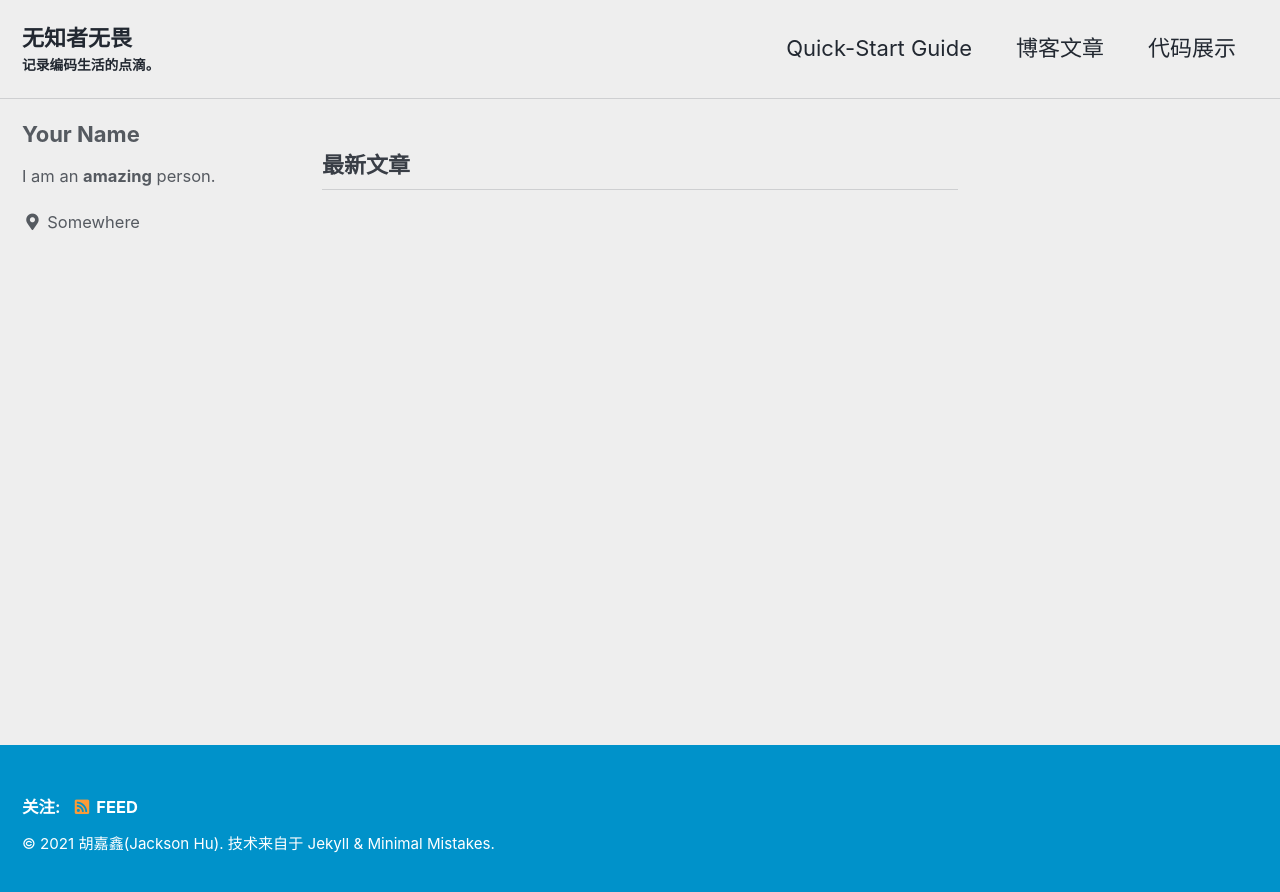
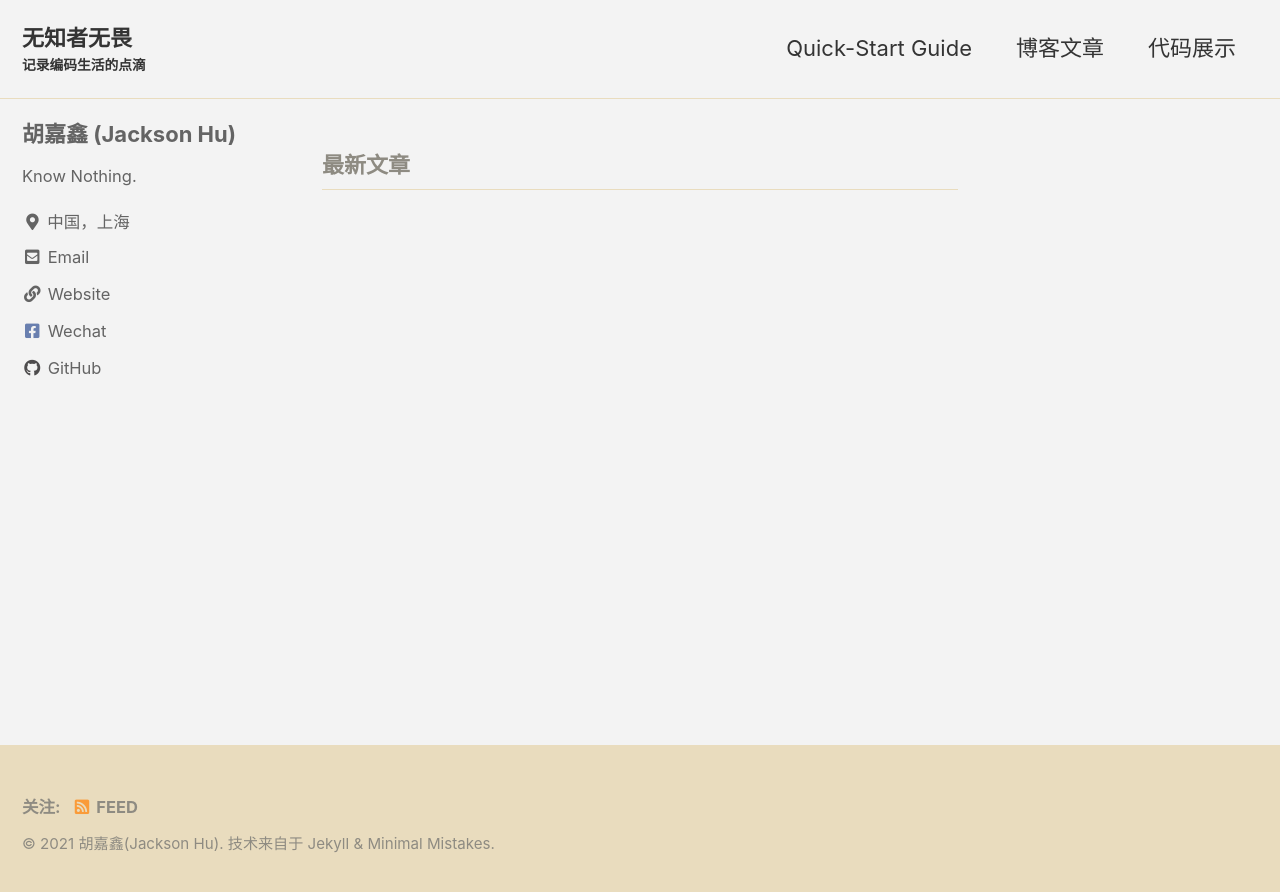
Before and after one commit to jxhu1226/jxhu1226.github.io, a Jekyll site: the page built from index.html, in a window 1280 px wide. Shown: the top 892 px of the page. Built offline with Jekyll 4.4.1, drawn with Linux system fonts in a browser that asks for light colours; cached includes are drawn as plain includes; the list of posts is cut into pages by our own code.

Commit message:
更新个人信息

```diff
--- a/_config.yml
+++ b/_config.yml
@@ -12,13 +12,13 @@
 
 # theme                  : "minimal-mistakes-jekyll"
 # remote_theme           : "mmistakes/minimal-mistakes"
-minimal_mistakes_skin    : "air" # "air", "aqua", "contrast", "dark", "dirt", "neon", "mint", "plum", "sunrise"
+minimal_mistakes_skin    : "dirt" # "air", "aqua", "contrast", "dark", "dirt", "neon", "mint", "plum", "sunrise"
 
 # Site Settings
 locale                   : "zh-CN"
 title                    : "无知者无畏"
 title_separator          : "-"
-subtitle                 : "记录编码生活的点滴。"
+subtitle                 : "记录编码生活的点滴"
 name                     : "胡嘉鑫(Jackson Hu)"
 description              : "记录编码生活的点滴。"
 url                      : # the base hostname & protocol for your site e.g. "https://mmistakes.github.io"
@@ -94,30 +94,24 @@ analytics:
 
 # Site Author
 author:
-  name             : "Your Name"
+  name             : "胡嘉鑫 (Jackson Hu)"
   avatar           : # path of avatar image, e.g. "/assets/images/bio-photo.jpg"
-  bio              : "I am an **amazing** person."
-  location         : "Somewhere"
+  bio              : "Know Nothing."
+  location         : "中国，上海"
   email            :
   links:
     - label: "Email"
       icon: "fas fa-fw fa-envelope-square"
-      # url: "mailto:your.name@email.com"
+      url: "tjjxhu@gmail.com"
     - label: "Website"
       icon: "fas fa-fw fa-link"
-      # url: "https://your-website.com"
-    - label: "Twitter"
-      icon: "fab fa-fw fa-twitter-square"
-      # url: "https://twitter.com/"
-    - label: "Facebook"
+      url: "https://jxhu1226.github.io/"
+    - label: "Wechat"
       icon: "fab fa-fw fa-facebook-square"
-      # url: "https://facebook.com/"
+      url: "18101917663"
     - label: "GitHub"
       icon: "fab fa-fw fa-github"
-      # url: "https://github.com/"
-    - label: "Instagram"
-      icon: "fab fa-fw fa-instagram"
-      # url: "https://instagram.com/"
+      url: "https://github.com/jxhu1226"
 
 # Site Footer
 footer:
```
